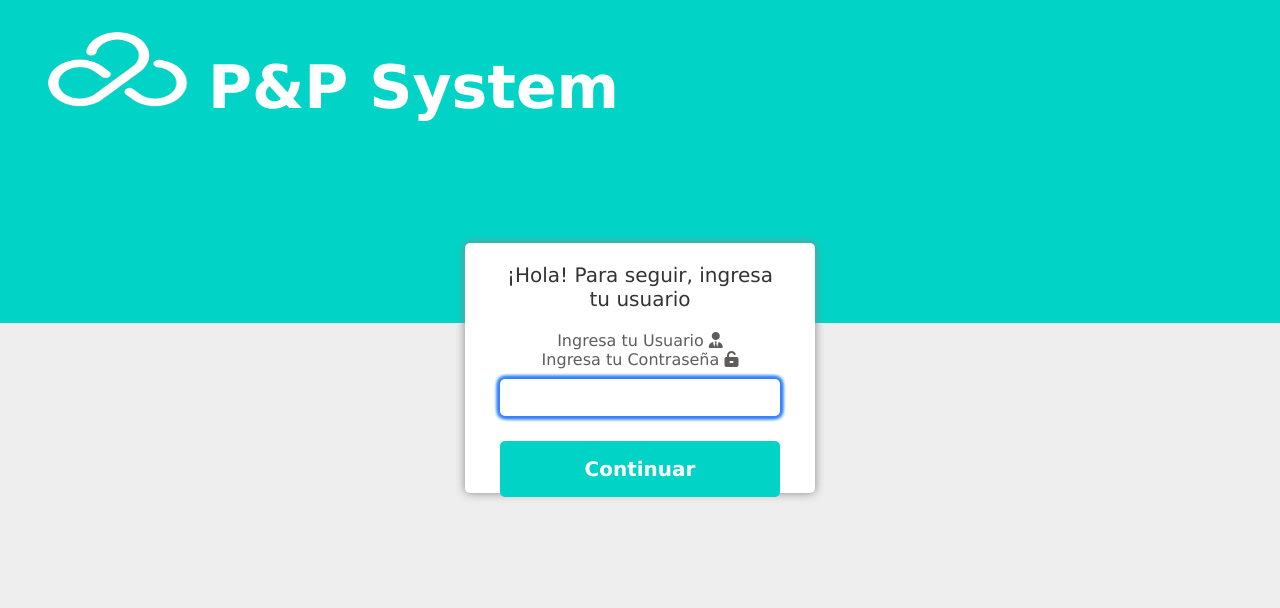
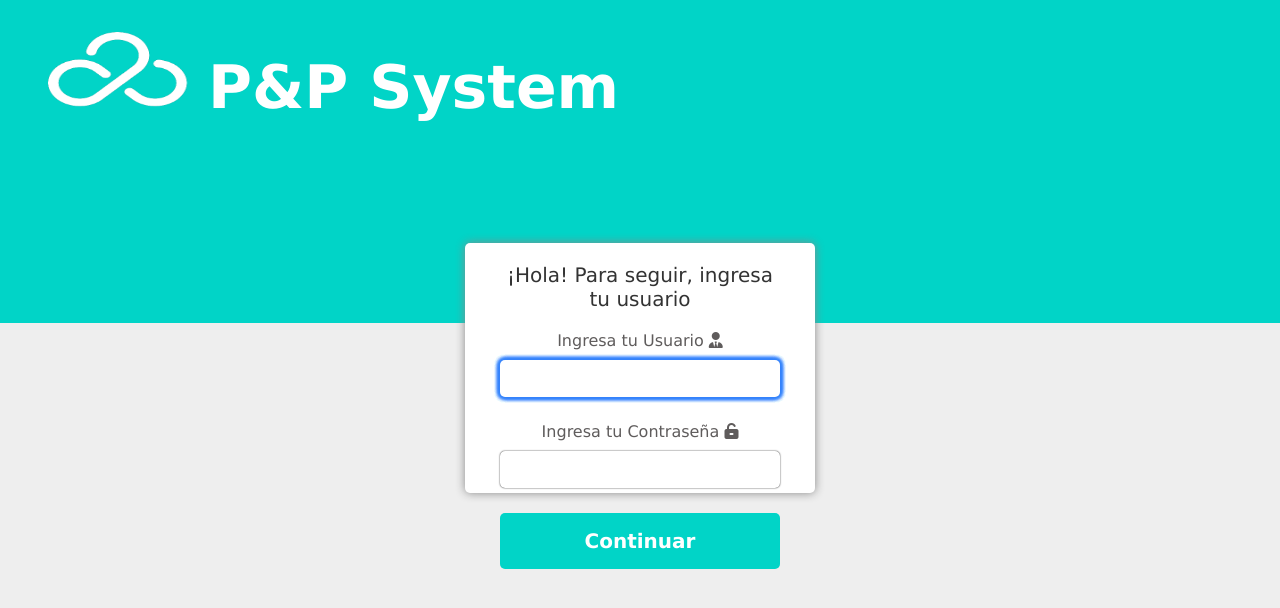
Before and after one commit to Carlosymh/aws-app, a Flask app: page / in a window 1280 px wide. Shown: the top 608 px of the page. Run offline with Flask 2, Linux system fonts and the light colour scheme; some libraries are stand-ins or nearby versions; some web fonts are replaced.

Commit message:
prueba 21

```diff
--- a/templates/index.html
+++ b/templates/index.html
@@ -27,8 +27,9 @@
         <form action="/validar" method="POST">
             <p>¡Hola! Para seguir, ingresa tu  usuario</p>
             <label for="user"> Ingresa tu Usuario <i class="fas fa-user-tie"></i> </label>
+            <input autofocus type="text" name="user" id="user"  class="user_inicio" required>
             <label for="user"> Ingresa tu Contraseña <i class="fas fa-unlock-alt"></i> </label>
-            <input autofocus type="text" name="user" id="user"  class="user_inicio" required>
+            <input autofocus autocomplete="off" type="password" name="clave" id="clave" class="user_inicio" required>
             <input type="submit"  class="btn" value="Continuar">
         </form>
     </div>
```
